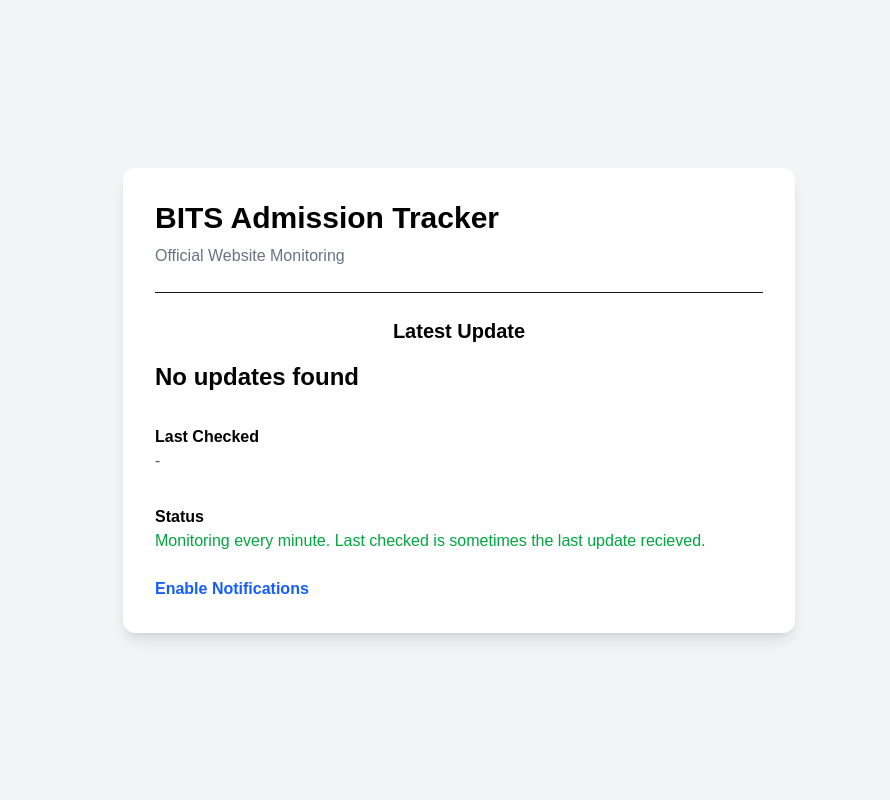
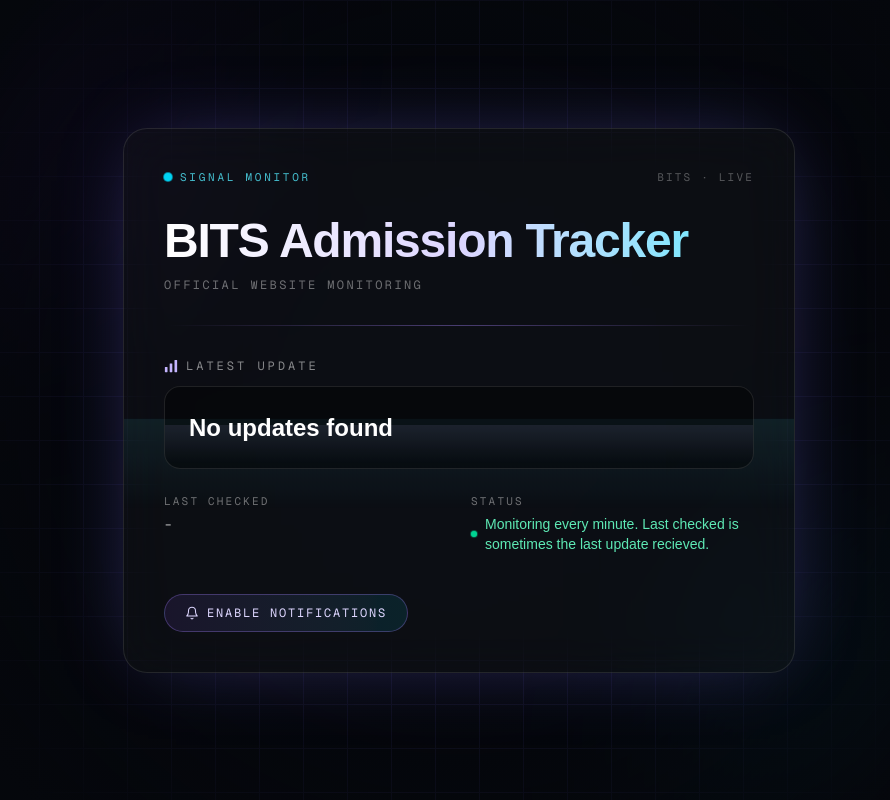
Before and after one commit to RahulAnand08/bits-iteration-tracker, a Next.js app: page / in a window 1280 px wide. Shown: the whole page, without its empty margins (181-1071 px from the left). Built offline with nearby package versions, Linux system fonts and the light colour scheme; no server answers; the database is empty.

Commit message:
Update UI of page.tsx

```diff
--- a/src/app/page.tsx
+++ b/src/app/page.tsx
@@ -94,62 +94,191 @@
 };
 
   return (
-    <main className="min-h-screen bg-gray-100 flex justify-center items-center p-6">
-      <div className="w-full max-w-2xl bg-white rounded-xl shadow-lg p-8">
+    <main className="relative min-h-screen overflow-hidden bg-[#05070c] flex justify-center items-center p-6">
+      {/* Ambient background layer */}
+      <div
+        aria-hidden="true"
+        className="pointer-events-none absolute inset-0 opacity-[0.14]"
+        style={{
+          backgroundImage:
+            "linear-gradient(#7c6fff 1px, transparent 1px), linear-gradient(90deg, #7c6fff 1px, transparent 1px)",
+          backgroundSize: "44px 44px",
+        }}
+      />
+      <div
+        aria-hidden="true"
+        className="signal-blob pointer-events-none absolute -top-32 -left-24 h-96 w-96 rounded-full bg-violet-600/25 blur-[110px]"
+      />
+      <div
+        aria-hidden="true"
+        className="signal-blob-alt pointer-events-none absolute -bottom-32 -right-16 h-96 w-96 rounded-full bg-cyan-500/20 blur-[110px]"
+      />
+      <div
+        aria-hidden="true"
+        className="pointer-events-none absolute inset-0 bg-[radial-gradient(circle_at_center,transparent_0%,#05070c_78%)]"
+      />
 
-        <h1 className="text-3xl font-bold text-black">
+      {/* Console card */}
+      <div className="relative w-full max-w-2xl rounded-3xl border border-white/10 bg-white/[0.03] backdrop-blur-xl shadow-[0_0_80px_-25px_rgba(124,111,255,0.45)] p-8 sm:p-10 overflow-hidden">
+        <div aria-hidden="true" className="scan-sweep pointer-events-none absolute inset-x-0 top-0 h-24 bg-gradient-to-b from-cyan-300/10 to-transparent" />
+
+        <div className="relative flex items-center justify-between mb-8">
+          <div className="flex items-center gap-2">
+            <span className="relative flex h-2 w-2">
+              <span className="dot-ping absolute inline-flex h-full w-full rounded-full bg-cyan-400 opacity-75" />
+              <span className="relative inline-flex h-2 w-2 rounded-full bg-cyan-400" />
+            </span>
+            <span className="font-mono text-[11px] tracking-[0.25em] text-cyan-300/80 uppercase">
+              Signal Monitor
+            </span>
+          </div>
+          <span className="font-mono text-[11px] tracking-[0.2em] text-white/30 uppercase">
+            BITS · Live
+          </span>
+        </div>
+
+        <h1 className="relative text-4xl sm:text-5xl font-bold tracking-tight bg-gradient-to-r from-white via-violet-200 to-cyan-300 bg-clip-text text-transparent">
           BITS Admission Tracker
         </h1>
 
-        <p className="text-gray-500 mt-2">
+        <p className="relative mt-3 font-mono text-xs tracking-[0.2em] text-white/40 uppercase">
           Official Website Monitoring
         </p>
 
-        <hr className="my-6"/>
+        <div className="relative my-8 h-px w-full bg-gradient-to-r from-transparent via-violet-400/40 to-transparent" />
 
-        <h2 className="text-xl font-semibold text-black text-center">
+        {loading ? (
+          <div className="relative space-y-4">
+            <div className="skeleton-pulse h-3 w-32 rounded bg-white/10" />
+            <div className="skeleton-pulse h-24 w-full rounded-2xl bg-white/[0.05]" />
+            <div className="grid grid-cols-2 gap-6">
+              <div className="skeleton-pulse h-8 w-full rounded bg-white/[0.05]" />
+              <div className="skeleton-pulse h-8 w-full rounded bg-white/[0.05]" />
+            </div>
+          </div>
+        ) : (
+          <div className="relative">
+            <div className="flex items-center gap-2 mb-3">
+              <svg
+                aria-hidden="true"
+                viewBox="0 0 16 16"
+                className="h-3.5 w-3.5 text-violet-300"
+                fill="currentColor"
+              >
+                <rect x="1" y="9" width="3" height="6" rx="0.5" />
+                <rect x="6.5" y="5" width="3" height="10" rx="0.5" />
+                <rect x="12" y="1" width="3" height="14" rx="0.5" />
+              </svg>
+              <h2 className="font-mono text-xs tracking-[0.25em] text-white/50 uppercase">
                 Latest Update
               </h2>
-
-        {loading ? (
-          <p className="mt-4">Loading...</p>
-        ) : (
-          <>
-            <div className="mt-4 text-2xl font-bold text-black">
-              {update?.notice ?? "No updates found"}
             </div>
 
-            <div className="mt-8">
-              <h3 className="font-semibold text-black">
+            <div className="relative rounded-2xl border border-white/10 bg-black/40 p-6 overflow-hidden">
+              <div aria-hidden="true" className="scan-sweep-fast pointer-events-none absolute inset-x-0 top-0 h-10 bg-gradient-to-b from-violet-300/10 to-transparent" />
+              <p className="relative text-xl sm:text-2xl font-semibold text-white leading-snug">
+                {update?.notice ?? "No updates found"}
+              </p>
+            </div>
+
+            <div className="mt-6 grid grid-cols-1 sm:grid-cols-2 gap-6">
+              <div>
+                <h3 className="font-mono text-[11px] tracking-[0.2em] text-white/40 uppercase mb-1">
                   Last Checked
                 </h3>
-
-              <p className="text-gray-600">
+                <p className="font-mono text-sm text-white/70 tabular-nums">
                   {update
                     ? new Date(update.scrapedAt).toLocaleString()
                     : "-"}
                 </p>
               </div>
 
-            <div className="mt-8">
-              <h3 className="font-semibold text-black">
+              <div>
+                <h3 className="font-mono text-[11px] tracking-[0.2em] text-white/40 uppercase mb-1">
                   Status
                 </h3>
-
-              <p className="text-green-600 font-medium">
+                <p className="flex items-center gap-2 text-sm text-emerald-300 font-medium">
+                  <span className="relative flex h-1.5 w-1.5 shrink-0">
+                    <span className="dot-ping absolute inline-flex h-full w-full rounded-full bg-emerald-400 opacity-75" />
+                    <span className="relative inline-flex h-1.5 w-1.5 rounded-full bg-emerald-400" />
+                  </span>
                   Monitoring every minute. Last checked is sometimes the last update recieved.
                 </p>
+              </div>
             </div>
 
             <button
               onClick={subscribeToPush}
-                className="... text-blue-600 hover:text-blue-800 font-semibold mt-6"
+              className="group mt-10 inline-flex items-center gap-2 rounded-full border border-violet-400/30 bg-gradient-to-r from-violet-500/10 to-cyan-400/10 px-5 py-2.5 font-mono text-xs tracking-[0.15em] uppercase text-violet-200 transition-all duration-300 hover:text-white hover:border-violet-300/60 hover:shadow-[0_0_25px_-5px_rgba(124,111,255,0.6)]"
             >
+              <svg
+                aria-hidden="true"
+                viewBox="0 0 24 24"
+                className="h-3.5 w-3.5 text-current transition-transform duration-300 group-hover:-rotate-6"
+                fill="none"
+                stroke="currentColor"
+                strokeWidth="1.8"
+              >
+                <path
+                  strokeLinecap="round"
+                  strokeLinejoin="round"
+                  d="M18 8a6 6 0 10-12 0c0 7-3 9-3 9h18s-3-2-3-9"
+                />
+                <path strokeLinecap="round" strokeLinejoin="round" d="M13.73 21a2 2 0 01-3.46 0" />
+              </svg>
               Enable Notifications
             </button>
-          </>
+          </div>
         )}
       </div>
+
+      <style>{`
+        @keyframes signal-blob-float {
+          0%, 100% { transform: translate(0, 0) scale(1); }
+          50% { transform: translate(24px, -18px) scale(1.08); }
+        }
+        @keyframes signal-blob-float-alt {
+          0%, 100% { transform: translate(0, 0) scale(1); }
+          50% { transform: translate(-20px, 18px) scale(1.06); }
+        }
+        @keyframes scan-sweep-move {
+          0% { transform: translateY(-100%); opacity: 0; }
+          10% { opacity: 1; }
+          90% { opacity: 1; }
+          100% { transform: translateY(340%); opacity: 0; }
+        }
+        @keyframes scan-sweep-move-fast {
+          0% { transform: translateY(-100%); opacity: 0; }
+          15% { opacity: 1; }
+          85% { opacity: 1; }
+          100% { transform: translateY(220%); opacity: 0; }
+        }
+        @keyframes dot-ping-soft {
+          0% { transform: scale(1); opacity: 0.75; }
+          75%, 100% { transform: scale(2.2); opacity: 0; }
+        }
+        @keyframes skeleton-pulse-soft {
+          0%, 100% { opacity: 0.5; }
+          50% { opacity: 1; }
+        }
+        .signal-blob { animation: signal-blob-float 10s ease-in-out infinite; }
+        .signal-blob-alt { animation: signal-blob-float-alt 12s ease-in-out infinite; }
+        .scan-sweep { animation: scan-sweep-move 6s linear infinite; }
+        .scan-sweep-fast { animation: scan-sweep-move-fast 3.4s linear infinite; }
+        .dot-ping { animation: dot-ping-soft 1.8s cubic-bezier(0, 0, 0.2, 1) infinite; }
+        .skeleton-pulse { animation: skeleton-pulse-soft 1.6s ease-in-out infinite; }
+
+        @media (prefers-reduced-motion: reduce) {
+          .signal-blob,
+          .signal-blob-alt,
+          .scan-sweep,
+          .scan-sweep-fast,
+          .dot-ping,
+          .skeleton-pulse {
+            animation: none !important;
+          }
+        }
+      `}</style>
     </main>
   );
 }
```
Lines whose indentation alone changed are shown as unchanged.
